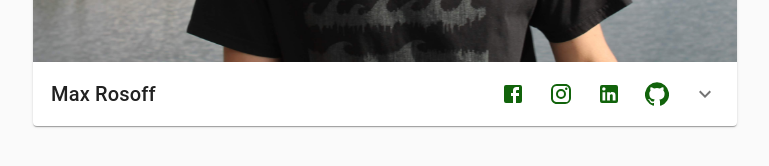
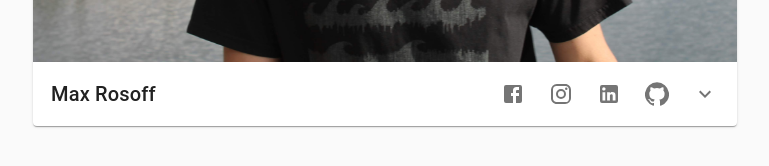
Before and after one commit to mrrosoff/Tortilla-Critic, a React app: page / in a window 1280 px wide. Shown: the part 546-712 px from the top of the page, without its empty margins (255-1024 px from the left). Built offline with nearby package versions, Linux system fonts and the light colour scheme.

Commit message:
Another Potential Color Fix

```diff
--- a/components/Layout.js
+++ b/components/Layout.js
@@ -79,7 +79,6 @@ const Buttons = props =>
 
 		<IconButton
 			onClick={props.handleExpandClick}
-			color={"default"}
 			className={clsx(classes.expand, {[classes.expandOpen]: props.expanded})}
 		>
 			<ExpandMoreIcon/>
@@ -90,11 +89,11 @@ const Buttons = props =>
 	return (
 		<CardActions disableSpacing>
 			<Typography variant={'h6'} className={classes.name}>Max Rosoff</Typography>
-			<LinkButton href={"https://www.facebook.com/max.rosoff.75"} icon={<FacebookIcon color={"default"}/>}
+			<LinkButton href={"https://www.facebook.com/max.rosoff.75"} icon={<FacebookIcon />}
 						className={classes.right}/>
-			<LinkButton href={"https://www.instagram.com/thenameismr.r/"} icon={<InstagramIcon color={"default"}/>}/>
-			<LinkButton href={"https://www.linkedin.com/in/max-rosoff"} icon={<LinkedInIcon color={"default"}/>}/>
-			<LinkButton href={"https://www.github.com/mrrosoff"} icon={<GitHubIcon color={"default"}/>}/>
+			<LinkButton href={"https://www.instagram.com/thenameismr.r/"} icon={<InstagramIcon />}/>
+			<LinkButton href={"https://www.linkedin.com/in/max-rosoff"} icon={<LinkedInIcon />}/>
+			<LinkButton href={"https://www.github.com/mrrosoff"} icon={<GitHubIcon />}/>
 			{More}
 		</CardActions>
 	);
--- a/components/LinkButton.js
+++ b/components/LinkButton.js
@@ -1,18 +1,18 @@
 import React from "react";
 
-import {IconButton, Link} from "@material-ui/core";
+import {IconButton} from "@material-ui/core";
 
 const LinkButton = props =>
 {
 	return (
-		<Link href={props.href}
-			  target="_blank"
-			  rel="noopener"
-			  component={IconButton}
-			  className={props.className ? props.className : ""}
+		<IconButton
+			href={props.href}
+			target="_blank"
+			rel="noopener"
+			className={props.className ? props.className : ""}
 		>
 			{props.icon}
-		</Link>
+		</IconButton>
 	);
 };
 
```
